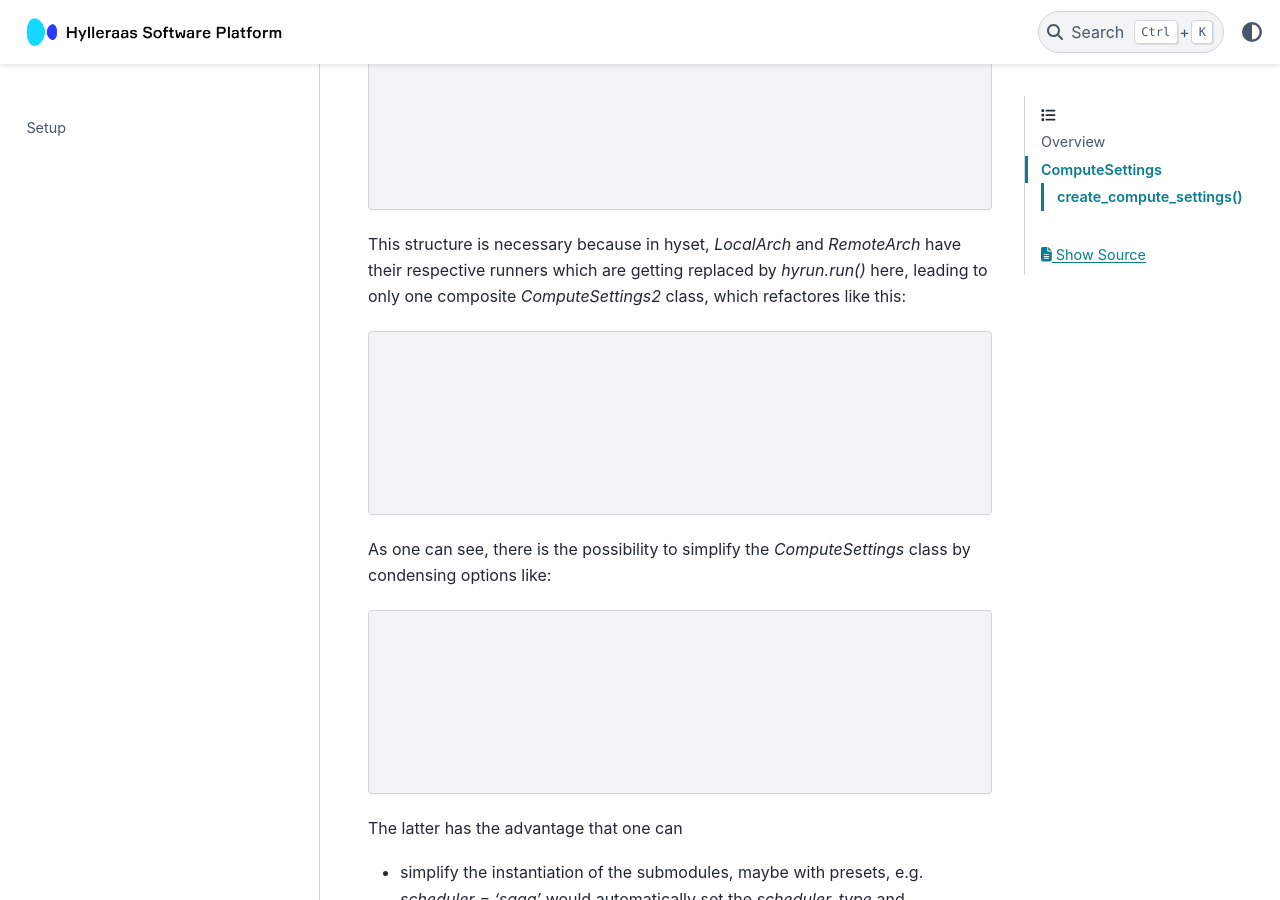
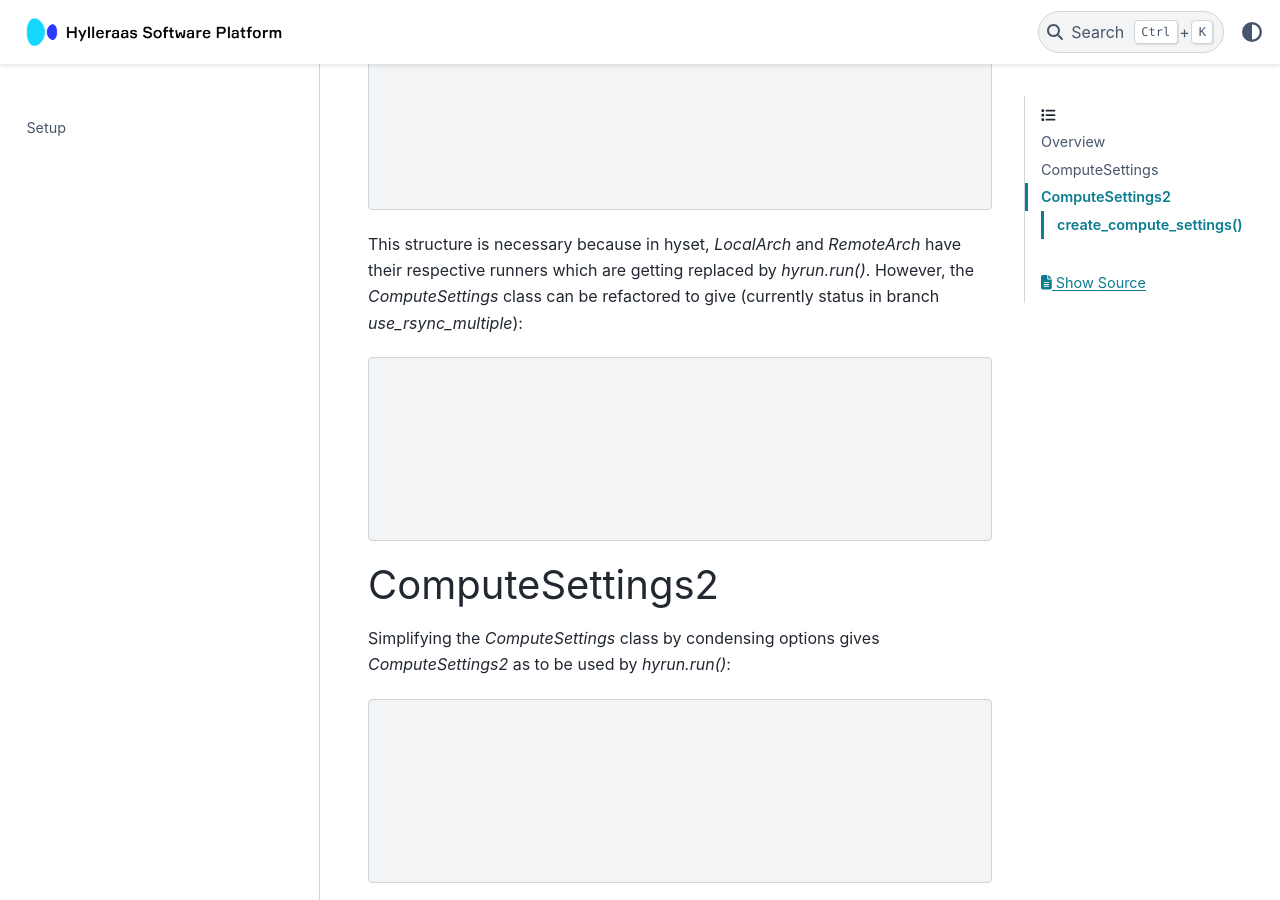
Before and after one commit to gdhjktru/hyrun, a Jupyter Book: the page built from docs/src/setup/settings.rst, in a window 1280 px wide and 900 px high, scrolled down 752 px. Built offline with Jupyter Book 1.0.4 settings and Sphinx 7.4.7 and the PyData theme 0.15.4, drawn with Linux system fonts in a browser that asks for light colours; pages that are not in the unit, such as notebooks, are missing from menus; some of the changed lines change nothing that is shown; some of the changed text lies outside the part shown.

Commit message:
update docs

```diff
--- a/docs/src/setup/settings.rst
+++ b/docs/src/setup/settings.rst
@@ -72,9 +72,9 @@ The `RunSettings` instance is the input for running the calculation.
 .. three steps setup, run and parsing.
 
 
-********
+******************
 ComputeSettings
-********
+******************
 
 **Date**: |today|
 
@@ -143,8 +143,9 @@ As of today, this is the following class diagram for the
 
 
 This structure is necessary because in hyset, `LocalArch` and `RemoteArch`
-have their respective runners which are getting replaced by `hyrun.run()` here,
-leading to only one composite `ComputeSettings2` class, which refactores like this:
+have their respective runners which are getting replaced by `hyrun.run()`.
+However, the `ComputeSettings` class can be refactored to give
+(currently status in branch `use_rsync_multiple`):
 
 .. mermaid::
 
@@ -164,20 +165,20 @@ leading to only one composite `ComputeSettings2` class, which refactores like th
 
     classDiagram
 
-        ComputeSettings2 <|-- ComputeSettingsGeneral
-        ComputeSettings2 <|-- ComputeSettingsResources
-        ComputeSettings2 <|-- ComputeSettingsEnvironment
-        ComputeSettings2 <|-- ComputeSettingsLogger
-        ComputeSettings2 <|-- ComputeSettingsDirectories
-        ComputeSettings2 <|-- ComputeSettingsDatabase
-        ComputeSettings2 <|-- ComputeSettingsScheduler
-        ComputeSettings2 <|-- ComputeSettingsConnection
-        ComputeSettings2 <|-- ComputeSettingsConda
-        ComputeSettings2 <|-- ComputeSettingsContainer
-        ComputeSettings2 <|-- ComputeSettingsProgram
-        ComputeSettings2 <|-- ComputeSettingsFiles
+        ComputeSettings <|-- ComputeSettingsGeneral
+        ComputeSettings <|-- ComputeSettingsResources
+        ComputeSettings <|-- ComputeSettingsEnvironment
+        ComputeSettings <|-- ComputeSettingsLogger
+        ComputeSettings <|-- ComputeSettingsDirectories
+        ComputeSettings <|-- ComputeSettingsDatabase
+        ComputeSettings <|-- ComputeSettingsScheduler
+        ComputeSettings <|-- ComputeSettingsConnection
+        ComputeSettings <|-- ComputeSettingsConda
+        ComputeSettings <|-- ComputeSettingsContainer
+        ComputeSettings <|-- ComputeSettingsProgram
+        ComputeSettings <|-- ComputeSettingsFiles
 
-        class ComputeSettings2{
+        class ComputeSettings{
         }
         class ComputeSettingsGeneral{
           +str arch_type
@@ -263,8 +264,14 @@ leading to only one composite `ComputeSettings2` class, which refactores like th
           set_files()
         }
 
-As one can see, there is the possibility to simplify the `ComputeSettings` class
-by condensing options like:
+
+
+*****************
+ComputeSettings2
+*****************
+
+
+Simplifying the `ComputeSettings` class by condensing options gives `ComputeSettings2` as to be used by `hyrun.run()`:
 
 .. mermaid::
 
@@ -426,7 +433,7 @@ The former has the advantage for the user that
 
 
 create_compute_settings()
-------------------------
+----------------------------
 
 
 `ComputeSettings` is a dataclass which can instantiated using the kwargs, e.g.
```
Also changed, not shown: 12 other files.
